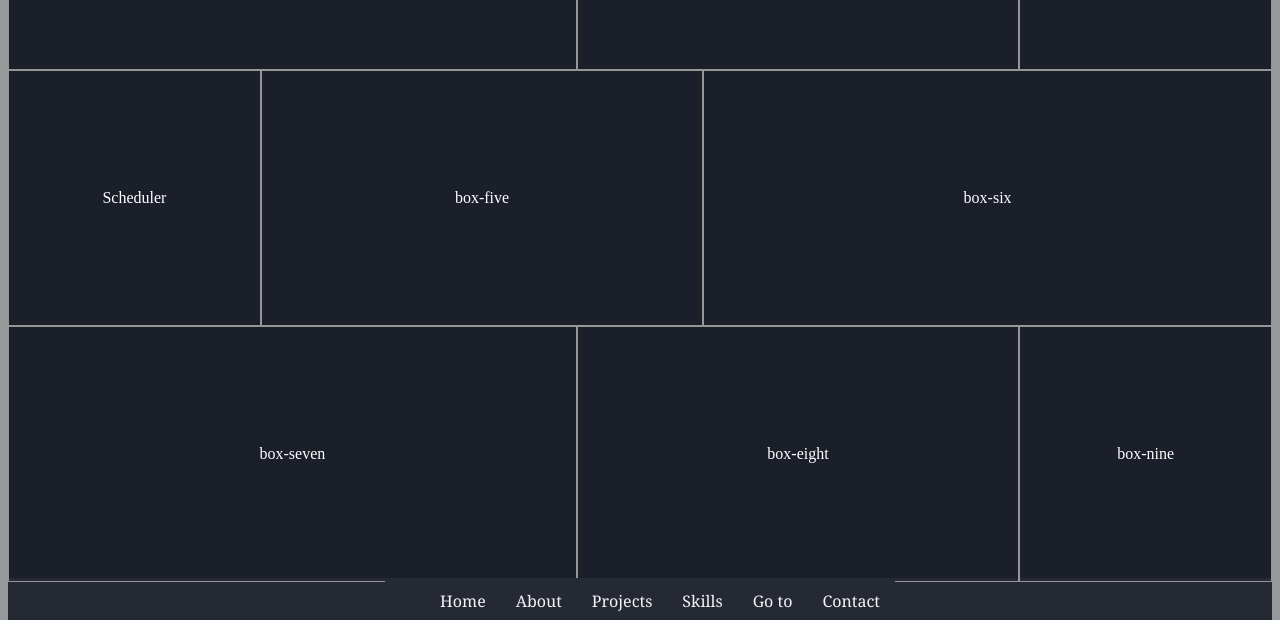
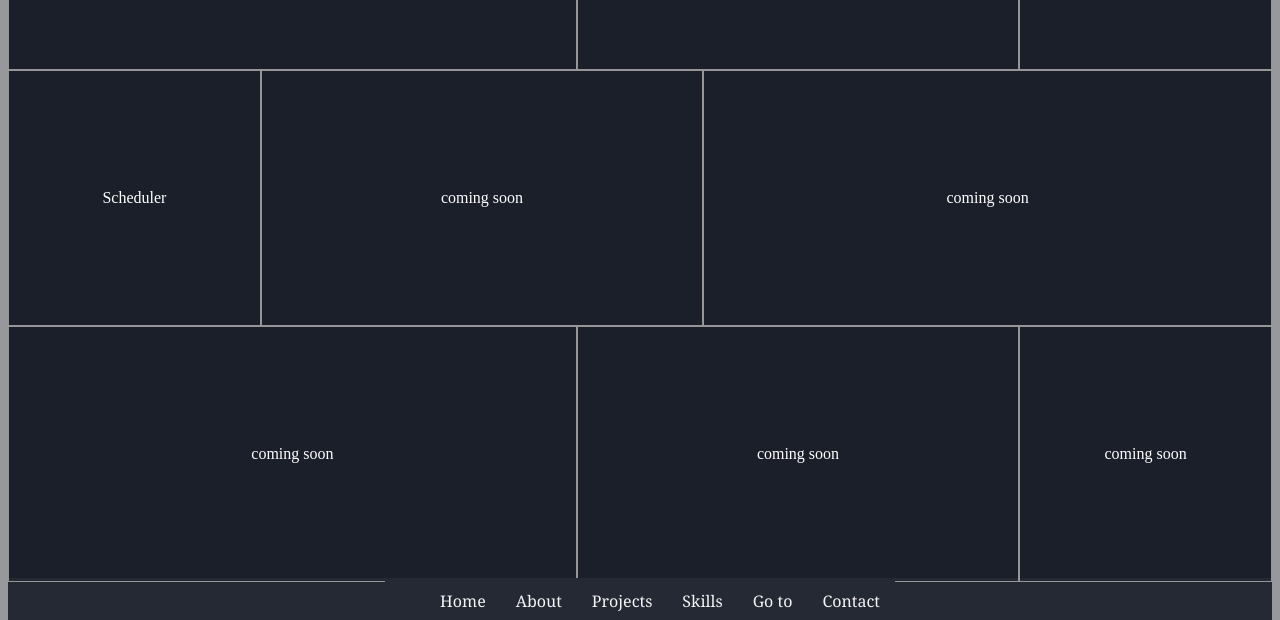
Before and after one commit to thiernodiallo222/thiernodiallo222, a React (Create React App) app: page /projects in a window 1280 px wide. Shown: the part 250-870 px from the top of the page. Built offline with nearby package versions, Linux system fonts and the light colour scheme.

Commit message:
just commit

```diff
--- a/src/children/ProjectsChild.js
+++ b/src/children/ProjectsChild.js
@@ -33,14 +33,14 @@ const ProjectsChild = () => {
                           <Route path="/african-market" component={ Redirect }
                                loc="https://linkcomingsoon"/>
                      </div>
-                    <div className="box-med"> box-five</div>
-                    <div className ="box-long"> box-six</div>
+                    <div className="box-med"> coming soon </div>
+                    <div className ="box-long"> coming soon </div>
                 </div>
 
                 <div className="insider-lines">
-                    <div className="box-long"> box-seven</div>
-                    <div className="box-med"> box-eight</div>
-                    <div className ="box-small"> box-nine</div>
+                    <div className="box-long"> coming soon</div>
+                    <div className="box-med"> coming soon </div>
+                    <div className ="box-small"> coming soon</div>
                 </div>
             </div>
         </div>
```
